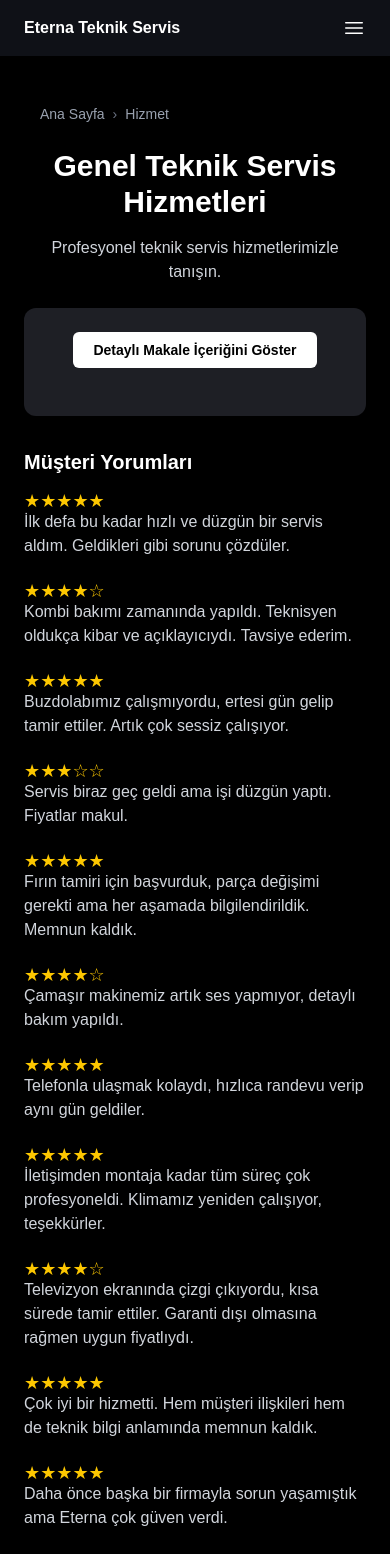
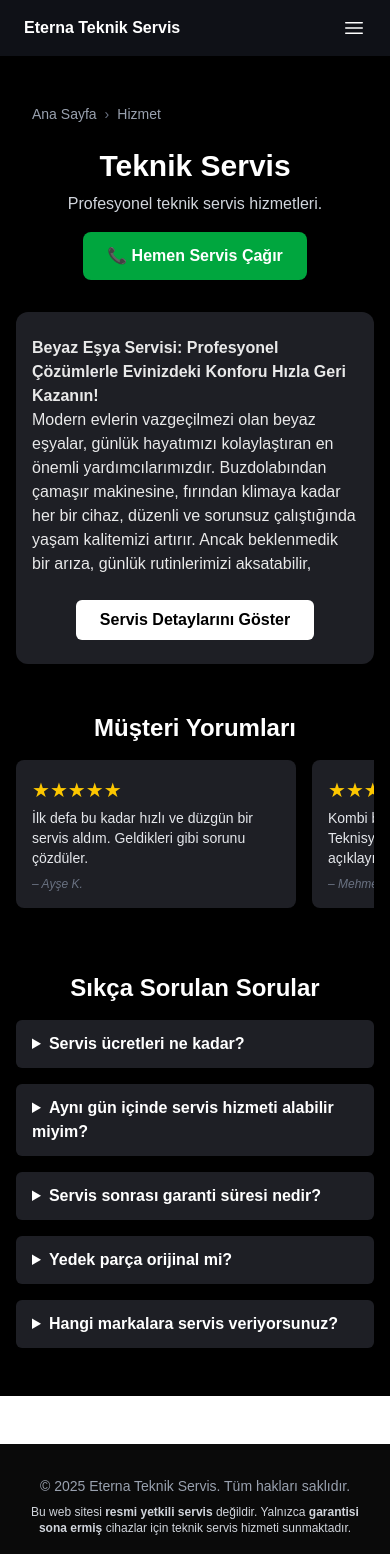
Before and after one commit to berkaybakac/service-web, a Next.js app: page /hizmet in a window 390 px wide. Shown: the top 1554 px of the page. Built offline with nearby package versions, Linux system fonts and the light colour scheme.

Commit message:
Improve ArticleContent UX: click-to-toggle + CTA text update

```diff
--- a/src/app/hizmet/page.tsx
+++ b/src/app/hizmet/page.tsx
@@ -3,14 +3,17 @@
 import Breadcrumb from '@/components/Breadcrumb';
 import company from '@/config/company';
 import { fakeReviews } from '@/data/fakeReviews';
+import faqList from '@/data/faqList';
 import qaList from '@/data/qaList';
 import dynamic from 'next/dynamic';
 import { useSearchParams } from 'next/navigation';
-import { Suspense } from 'react';
+import { Suspense, useMemo } from 'react';
 
 const LazyArticleContent = dynamic(
   () => import('@/components/ArticleContent'),
-  { ssr: false }
+  {
+    ssr: false,
+  }
 );
 
 const services = {
@@ -57,26 +60,24 @@ const services = {
 export default function ServiceDetailPage() {
   const searchParams = useSearchParams();
   const serviceNameParam = searchParams.get('service');
-
   const displayServiceName = serviceNameParam
     ? decodeURIComponent(serviceNameParam.replace(/\+/g, ' '))
     : '';
-
   const service = services[displayServiceName as keyof typeof services];
 
-  const pageTitle = service
-    ? service.title
-    : displayServiceName || 'Genel Teknik Servis Hizmetleri';
+  const pageTitle = service?.title || displayServiceName || 'Teknik Servis';
+  const pageDescription =
+    service?.description || 'Profesyonel teknik servis hizmetleri.';
 
-  const pageDescription = service
-    ? service.description
-    : 'Profesyonel teknik servis hizmetlerimizle tanışın.';
+  const qaData = qaList[displayServiceName];
+  const faqData = faqList;
 
-  const jsonLd = {
+  const jsonLd = useMemo(
+    () => ({
       '@context': 'https://schema.org',
       '@type': 'LocalBusiness',
-    name: service ? `Eterna Teknik Servis - ${service.title}` : company.name,
-    description: service ? service.description : company.slogan,
+      name: `Eterna Teknik Servis - ${pageTitle}`,
+      description: pageDescription,
       url: `${company.url}/hizmet?service=${encodeURIComponent(
         displayServiceName
       )}`,
@@ -102,57 +103,26 @@ export default function ServiceDetailPage() {
         },
         reviewBody: r.text,
       })),
-  };
+    }),
+    [pageTitle, pageDescription, displayServiceName]
+  );
 
-  const breadcrumbJson = {
-    '@context': 'https://schema.org',
-    '@type': 'BreadcrumbList',
-    itemListElement: [
-      {
-        '@type': 'ListItem',
-        position: 1,
-        name: 'Ana Sayfa',
-        item: `${company.url}/`,
-      },
-      {
-        '@type': 'ListItem',
-        position: 2,
-        name: 'Hizmetler',
-        item: `${company.url}/hizmetler`,
-      },
-      {
-        '@type': 'ListItem',
-        position: 3,
-        name: pageTitle,
-        item: `${company.url}/hizmet?service=${encodeURIComponent(
-          displayServiceName
-        )}`,
-      },
-    ],
-  };
-
-  const qaJson = qaList[displayServiceName]
+  const qaJson = qaData
     ? {
         '@context': 'https://schema.org',
         '@type': 'QAPage',
         mainEntity: {
           '@type': 'Question',
-          name: qaList[displayServiceName].question,
-          text: qaList[displayServiceName].question,
+          name: qaData.question,
+          text: qaData.question,
           answerCount: 1,
-          dateCreated: qaList[displayServiceName].date,
-          author: {
-            '@type': 'Person',
-            name: qaList[displayServiceName].author,
-          },
+          dateCreated: qaData.date,
+          author: { '@type': 'Person', name: qaData.author },
           acceptedAnswer: {
             '@type': 'Answer',
-            text: qaList[displayServiceName].answer,
-            datePublished: qaList[displayServiceName].date,
-            author: {
-              '@type': 'Person',
-              name: qaList[displayServiceName].author,
-            },
+            text: qaData.answer,
+            datePublished: qaData.date,
+            author: { '@type': 'Person', name: qaData.author },
           },
         },
       }
@@ -164,10 +134,6 @@ export default function ServiceDetailPage() {
         type="application/ld+json"
         dangerouslySetInnerHTML={{ __html: JSON.stringify(jsonLd) }}
       />
-      <script
-        type="application/ld+json"
-        dangerouslySetInnerHTML={{ __html: JSON.stringify(breadcrumbJson) }}
-      />
       {qaJson && (
         <script
           type="application/ld+json"
@@ -175,13 +141,22 @@ export default function ServiceDetailPage() {
         />
       )}
 
-      <main className="bg-black text-white px-6 py-12">
+      <main className="bg-black text-white px-4 sm:px-6 py-12">
         <Breadcrumb />
-        <div className="max-w-3xl mx-auto">
-          <h1 className="text-3xl font-bold mb-4 text-center">{pageTitle}</h1>
-          <p className="text-gray-300 mb-6 text-center">{pageDescription}</p>
 
-          {/* ✅ Sadece yeni toggle kart gösteriliyor */}
+        <div className="max-w-3xl mx-auto text-center mb-8">
+          <h1 className="text-3xl font-bold mb-2">{pageTitle}</h1>
+          <p className="text-gray-300">{pageDescription}</p>
+
+          <a
+            href={`tel:${company.phone}`}
+            className="inline-block mt-4 px-6 py-3 bg-green-600 text-white font-semibold rounded-lg hover:bg-green-700 transition"
+          >
+            📞 Hemen Servis Çağır
+          </a>
+        </div>
+
+        <div className="max-w-4xl mx-auto">
           <Suspense
             fallback={
               <div className="text-center">Makale içeriği yükleniyor...</div>
@@ -190,18 +165,55 @@ export default function ServiceDetailPage() {
             <LazyArticleContent />
           </Suspense>
 
-          <h2 className="text-xl font-semibold mb-4">Müşteri Yorumları</h2>
-          <ul className="space-y-6 text-left">
+          <h2 className="text-2xl font-semibold mt-10 mb-4 text-center">
+            Müşteri Yorumları
+          </h2>
+          <div className="flex space-x-4 overflow-x-auto pb-4 snap-x snap-mandatory">
             {fakeReviews.map((review, index) => (
-              <li key={index}>
-                <div className="text-yellow-400 leading-none text-lg">
+              <div
+                key={index}
+                className="min-w-[280px] max-w-[300px] bg-[#1e1f25] rounded-lg p-4 shadow snap-center"
+              >
+                <div className="text-yellow-400 text-xl mb-1">
                   {'★'.repeat(review.stars)}
                   {'☆'.repeat(5 - review.stars)}
                 </div>
-                <p className="text-gray-300">{review.text}</p>
-              </li>
+                <p className="text-gray-200 text-sm">{review.text}</p>
+                <p className="text-gray-500 text-xs mt-2 italic">
+                  – {review.author}
+                </p>
+              </div>
             ))}
-          </ul>
+          </div>
+
+          {faqData?.length > 0 && (
+            <>
+              <h2 className="text-2xl font-semibold mt-12 mb-4 text-center">
+                Sıkça Sorulan Sorular
+              </h2>
+              <div className="space-y-4">
+                {faqData.map((faq, i) => (
+                  <details
+                    key={i}
+                    className="bg-[#1e1f25] rounded-md px-4 py-3"
+                  >
+                    <summary className="cursor-pointer font-semibold">
+                      {faq.question}
+                    </summary>
+                    <p className="text-gray-400 mt-2">{faq.answer}</p>
+                  </details>
+                ))}
+              </div>
+            </>
+          )}
+
+          {qaData && (
+            <div className="bg-[#1e1f25] rounded-xl p-4 mt-12">
+              <h3 className="text-xl font-bold mb-2">Soru-Cevap</h3>
+              <p className="font-semibold mb-1">❓ {qaData.question}</p>
+              <p className="text-gray-300">✅ {qaData.answer}</p>
+            </div>
+          )}
         </div>
       </main>
     </>
--- a/src/components/ArticleContent.tsx
+++ b/src/components/ArticleContent.tsx
@@ -14,27 +14,33 @@ export default function ArticleContent() {
       .then((text) => setContent(text));
   }, []);
 
+  const toggleExpanded = () => setExpanded((prev) => !prev);
+
   return (
-    <section className="bg-[#1e1f25] text-white rounded-xl px-4 py-6 md:p-8 mb-8 shadow-lg max-w-3xl w-full mx-auto transition-all duration-300">
-      <div className="flex justify-center">
-        <button
-          onClick={() => setExpanded(!expanded)}
-          className="bg-white text-black text-sm md:text-base font-semibold px-5 py-2 md:px-6 md:py-2.5 rounded-md hover:bg-gray-200 transition duration-300 focus:outline-none focus:ring-2 focus:ring-offset-2 focus:ring-indigo-500"
-          aria-expanded={expanded}
-          aria-controls="article-content"
-        >
-          {expanded ? 'Detayları Gizle' : 'Detaylı Makale İçeriğini Göster'}
-        </button>
-      </div>
-
+    <section
+      className="bg-[#1e1f25] text-white rounded-xl px-4 py-6 md:p-8 mb-12 shadow-xl max-w-4xl w-full mx-auto transition-all duration-300 cursor-pointer"
+      onClick={toggleExpanded}
+    >
       <div
         id="article-content"
-        className={`markdown mt-6 overflow-hidden transition-all duration-500 ease-in-out ${
-          expanded ? 'max-h-[5000px] opacity-100' : 'max-h-0 opacity-0'
+        className={`markdown overflow-hidden transition-all duration-700 ease-in-out ${
+          expanded ? 'max-h-[6000px] opacity-100' : 'max-h-[240px] opacity-90'
         }`}
       >
         <ReactMarkdown remarkPlugins={[remarkGfm]}>{content}</ReactMarkdown>
       </div>
+
+      <div className="flex justify-center mt-6">
+        <button
+          onClick={(e) => {
+            e.stopPropagation(); // Butona basınca section'a tıklanmış sayılmasın
+            toggleExpanded();
+          }}
+          className="bg-white text-black font-semibold px-6 py-2 rounded-md hover:bg-gray-200 transition"
+        >
+          {expanded ? 'Servis Detaylarını Gizle' : 'Servis Detaylarını Göster'}
+        </button>
+      </div>
     </section>
   );
 }
--- a/src/components/FloatingCallButton.tsx
+++ b/src/components/FloatingCallButton.tsx
@@ -11,20 +11,13 @@ export default function FloatingCallButton() {
 
   useEffect(() => {
     const updateVisibility = () => {
-      const scrollTop = window.scrollY;
-      const documentHeight = document.documentElement.scrollHeight;
-      const windowHeight = window.innerHeight;
-
-      const nearBottom = scrollTop + windowHeight >= documentHeight - 100;
-
-      // Ekran çok kısa bile olsa ilk başta göster, sadece footer’a çarpınca gizle
+      const nearBottom =
+        window.scrollY + window.innerHeight >=
+        document.documentElement.scrollHeight - 100;
       setIsVisible(!nearBottom);
     };
 
-    // İlk render'da çalıştır
     updateVisibility();
-
-    // Scroll ve resize olaylarını dinle
     window.addEventListener('scroll', updateVisibility);
     window.addEventListener('resize', updateVisibility);
     return () => {
@@ -33,21 +26,20 @@ export default function FloatingCallButton() {
     };
   }, []);
 
-  if (pathname === '/') return null; // ✅ Anasayfada gösterme
+  if (pathname === '/') return null;
 
   return (
     <div
-      className={`fixed bottom-6 right-6 z-50 transition-opacity duration-300 ${
+      className={`fixed bottom-5 right-5 z-50 sm:hidden transition-opacity duration-300 ${
         isVisible ? 'opacity-100' : 'opacity-0 pointer-events-none'
-      } group`}
+      }`}
     >
       <Link
         href="tel:+908501234567"
-        className="flex items-center space-x-2 rounded-full bg-green-600 hover:bg-green-700 text-white px-4 py-3 shadow-lg transition-all duration-300 hover:scale-105"
+        className="flex items-center justify-center rounded-full bg-green-600 hover:bg-green-700 text-white w-14 h-14 shadow-lg transition-all duration-300"
         aria-label="Hemen Ara"
       >
-        <PhoneIcon className="h-6 w-6 text-white" />
-        <span className="hidden sm:inline font-semibold">Hemen Ara</span>
+        <PhoneIcon className="h-6 w-6" />
       </Link>
     </div>
   );
```
Lines whose indentation alone changed are shown as unchanged.
